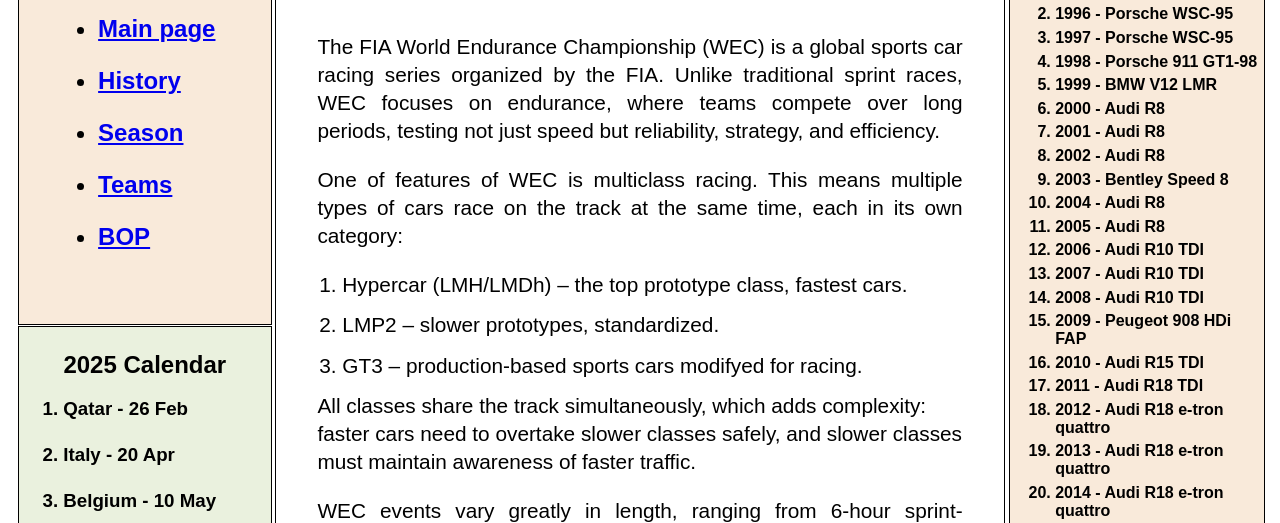
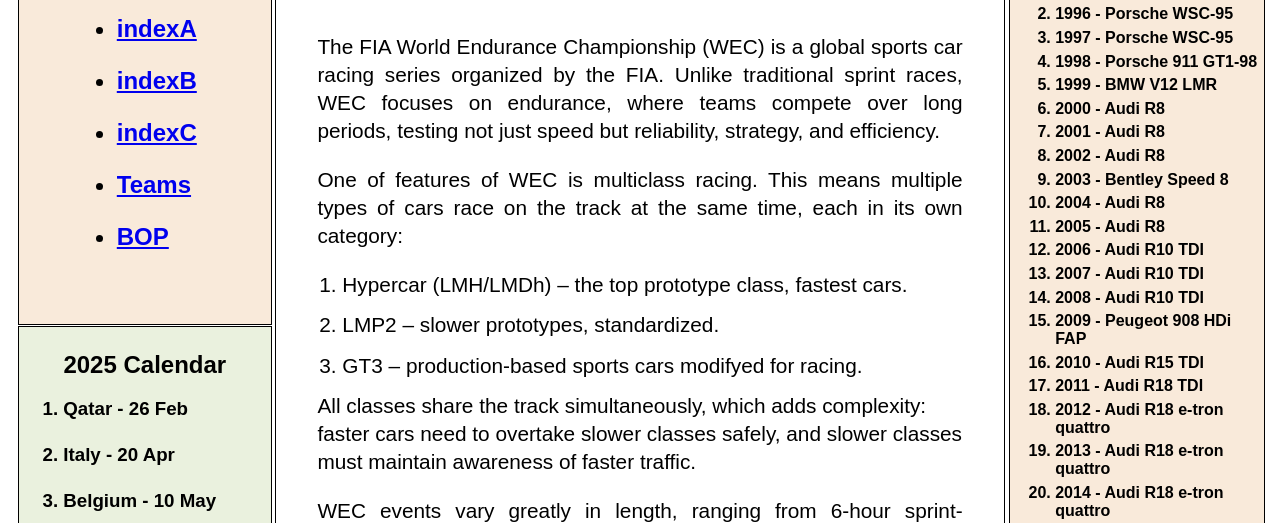
Before and after one commit to osadchuk-andrii-kpi/Lab2WEB, a plain HTML site: page indexC.html in a window 1280 px wide. Shown: the part 233-756 px from the top of the page. Drawn offline with Linux system fonts and the light colour scheme.

Commit message:
Fix links and update HTML structure in indexC.html
Updated links in the sidebar and corrected HTML structure.

```diff
--- a/indexC.html
+++ b/indexC.html
@@ -23,9 +23,9 @@
                             <h2>You should know</h2>
                             <h2>
                                 <ul>
-                                    <li><a href="index.html">Main page</a></li>
-                                    <li><a href="history.html">History</a></li>
-                                    <li><a href="season.html">Season</a></li>
+                                    <li><a href="indexA.html">indexA</a></li>
+                                    <li><a href="indexB.html">indexB</a></li>
+                                    <li><a href="indexC.html">indexC</a></li>
                                     <li><a href="teams.html">Teams</a></li>
                                     <li><a href="bop.html">BOP</a></li>
                                 </ul>
```
